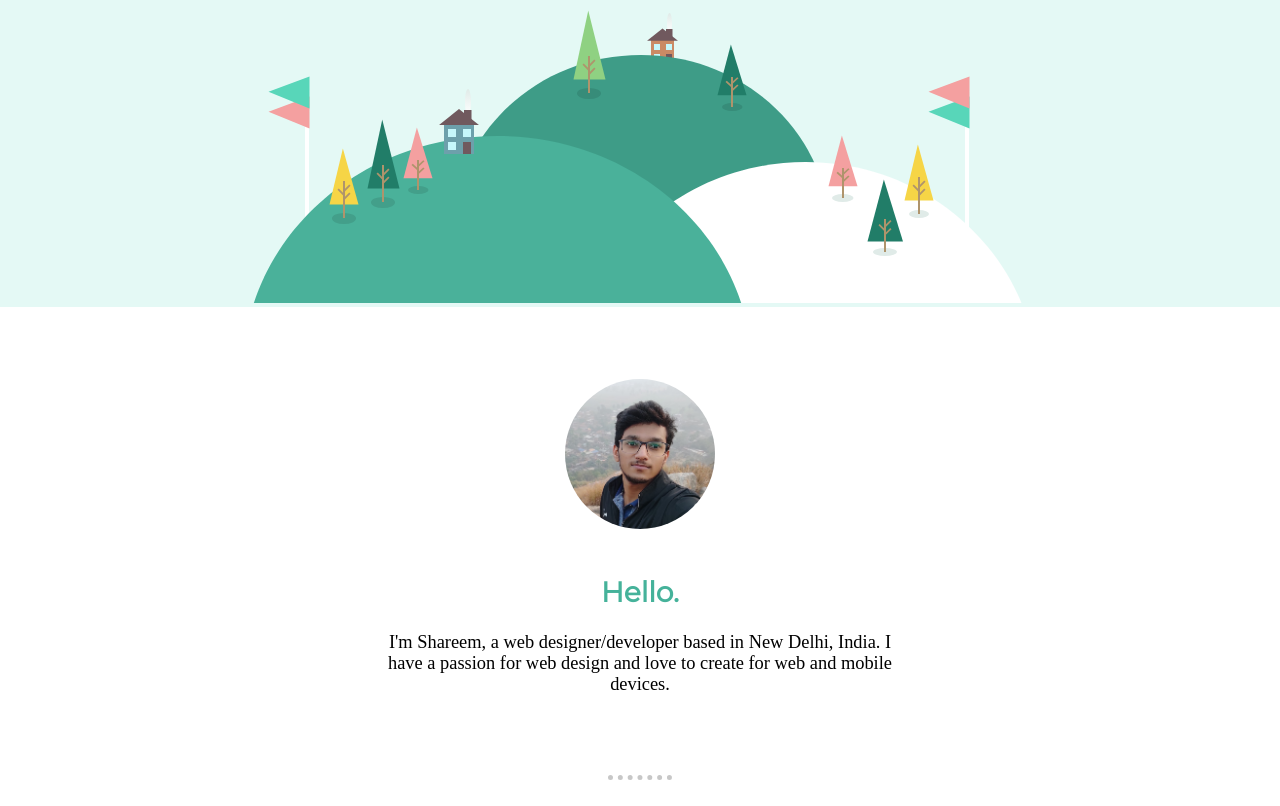
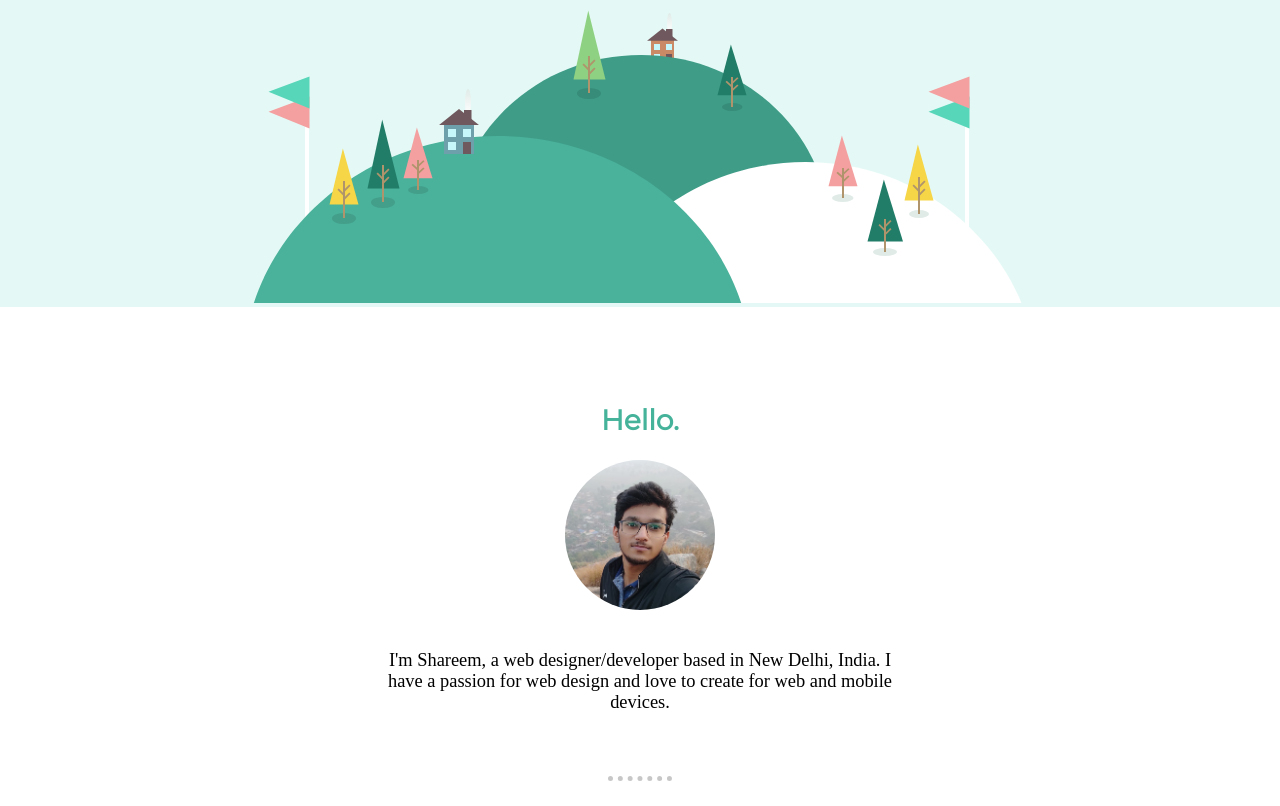
Before and after one commit to be-ahmadsam/website, a plain HTML site: page index.html in a window 1280 px wide. Shown: the part 359-1165 px from the top of the page. Drawn offline with Linux system fonts and the light colour scheme.

Commit message:
3rd update to this site

```diff
--- a/index.html
+++ b/index.html
@@ -21,12 +21,13 @@
 <br><br><br><br>
     <div class="middle-container">
         <div class="profile m">
+          <h2 class="y">Hello.</h2>
           <img src="Images/pcnew.jpeg" alt="" class="img" width="150"><br><br>
-          <h2>Hello.</h2>
+
           <p>I'm Shareem, a web designer/developer based in New Delhi, India. I have a passion for web design and love to create for web and mobile devices.</p>
-        </div><br><br><br>
+        </div><br><br>
         <hr>
-        <br><br><br>
+        <br><br>
 
 
 
@@ -37,11 +38,11 @@
             <h3>Design what you want. Develop what you need.</h3> <br>
             <p>I'm a developer, so I know how to create your website to run across devices using the latest technologies available.</p>
 
-        </div><br><br><br>
+        </div><br><br>
 
         <hr>
 
-        <br><br><br>
+        <br><br>
         <div class="contact-me ">
           <h2>Get In Touch</h2>
           <h3>Iam currently available for freelance work.</h3> <br>
```
